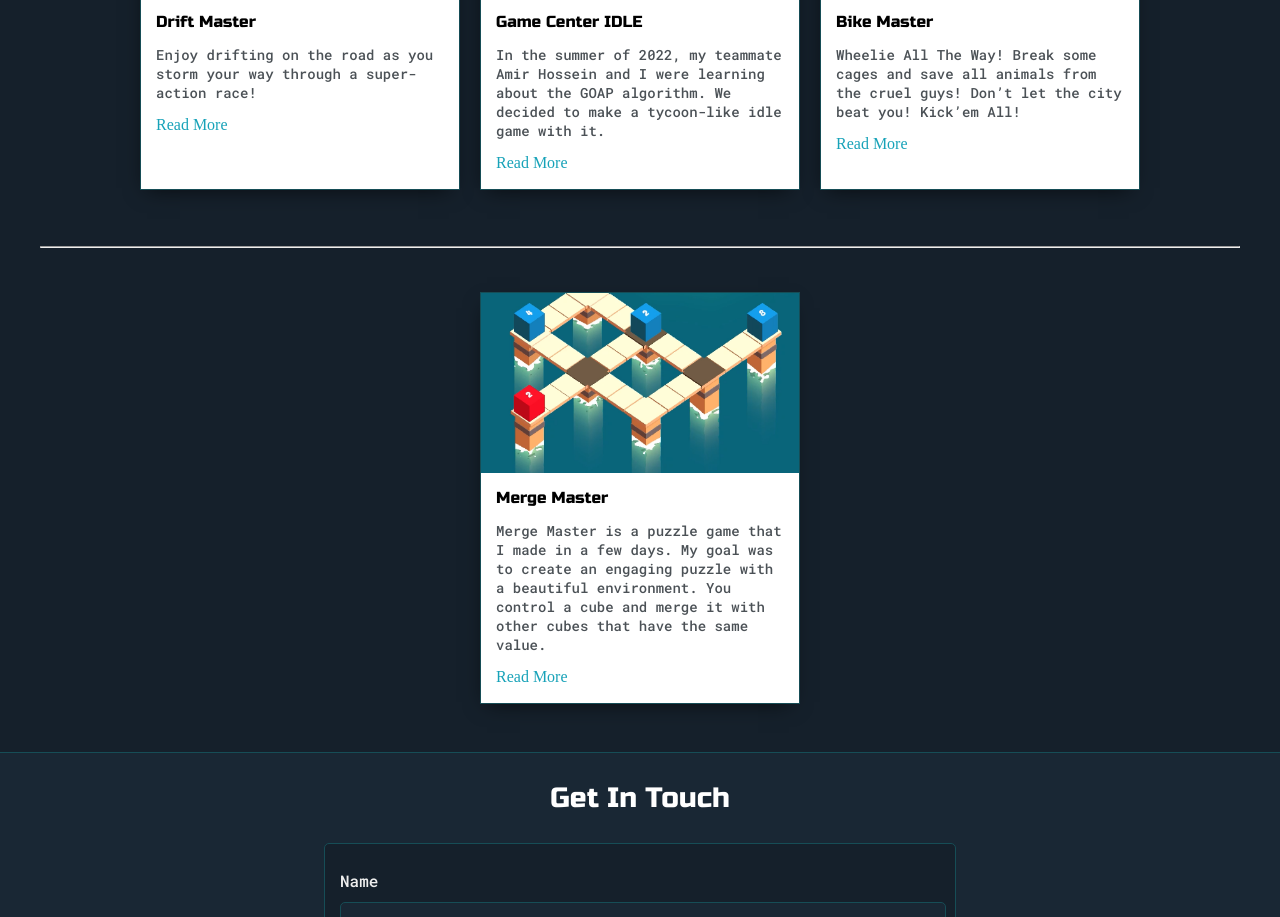
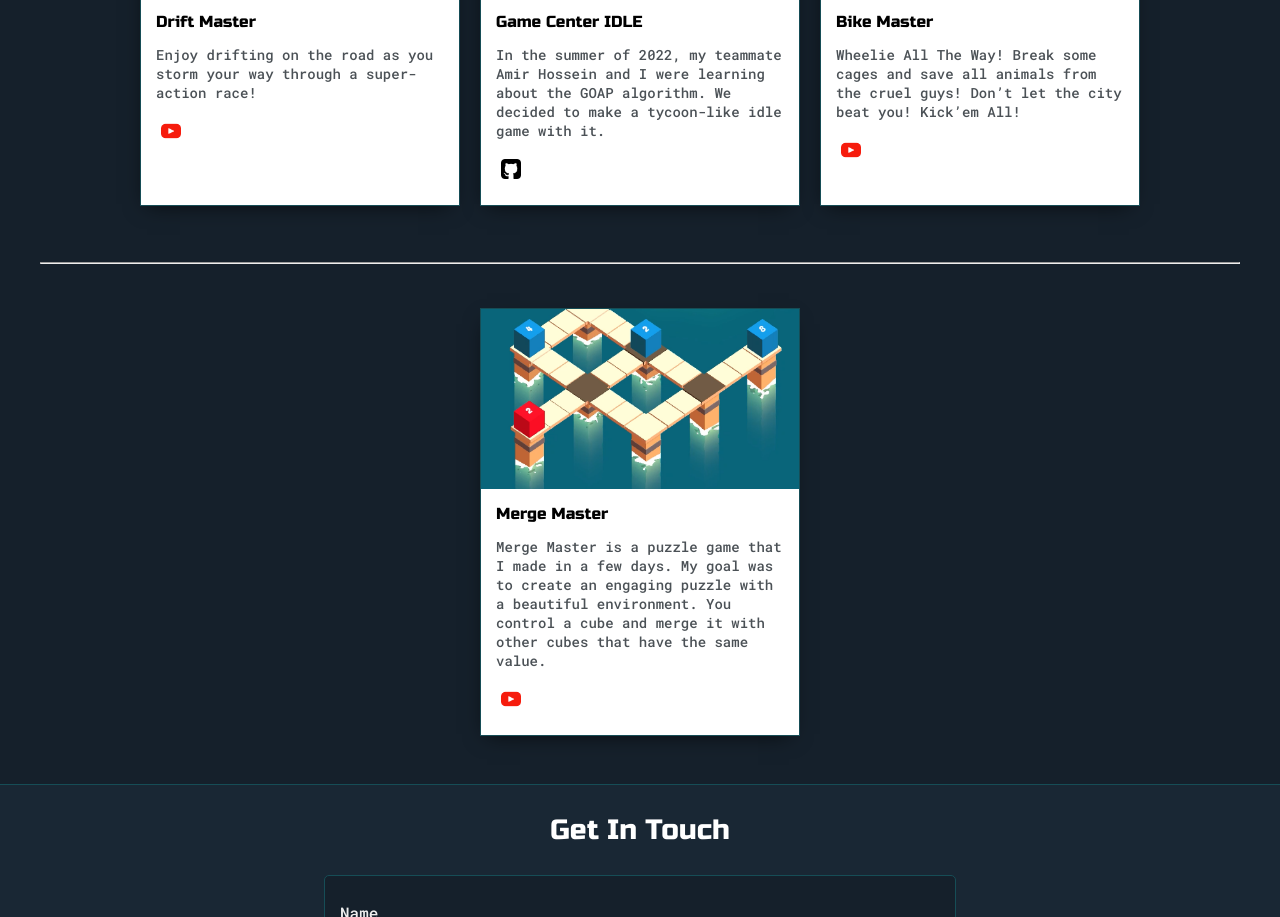
Before and after one commit to BehrouzGhamkhar/BehrouzGhamkhar.github.io, a plain HTML site: page index.html in a window 1280 px wide. Shown: the part 2175-3092 px from the top of the page. Drawn offline with Linux system fonts and the light colour scheme.

Commit message:
Video Address links are added to project section.

```diff
--- a/index.html
+++ b/index.html
@@ -33,7 +33,7 @@
 							<img class="icons" src="images/email.png">
 						</a>
 
-						<a target="_blank" href="https://www.youtube.com/@BehrouzGhamkhar">
+						<a target="_blank" href="https://www.youtube.com/@PeakyPieStudio">
 							<img class="icons" src="images/youtube.png">
 						</a>
 
@@ -225,7 +225,10 @@
 							<h6 class="post-title">Drift Master</h6>
 							<p class="post-intro">Enjoy drifting on the road as you storm your way through a
 								super-action race!</p>
-							<a href="post.html">Read More</a>
+							<!--<a href="post.html">Read More</a>-->
+							<a target="_blank" href="https://www.youtube.com/watch?v=3iqivFgb_wo">
+								<img class="icons" src="images/youtube_red.png">
+							</a>
 						</div>
 					</div>
 				</div>
@@ -236,7 +239,10 @@
 							<h6 class="post-title">Game Center IDLE</h6>
 							<p class="post-intro">In the summer of 2022, my teammate Amir Hossein and I were learning
 								about the GOAP algorithm. We decided to make a tycoon-like idle game with it. </p>
-							<a href="post.html">Read More</a>
+							<!--<a href="post.html">Read More</a>-->
+							<a target="_blank" href="https://gitlab.com/Behrouzgh78/gamecenter-idle">
+								<img class="icons" src="images/github.png">
+							</a>
 						</div>
 					</div>
 				</div>
@@ -248,7 +254,10 @@
 							<h6 class="post-title">Bike Master</h6>
 							<p class="post-intro">Wheelie All The Way! Break some cages and save all animals from the
 								cruel guys! Don’t let the city beat you! Kick’em All!</p>
-							<a href="post.html">Read More</a>
+							<!--<a href="post.html">Read More</a>-->
+							<a target="_blank" href="https://www.youtube.com/watch?v=z1ouIm01At0">
+								<img class="icons" src="images/youtube_red.png">
+							</a>
 						</div>
 					</div>
 				</div>
@@ -269,7 +278,10 @@
 							<p class="post-intro">Merge Master is a puzzle game that I made in a few days. My goal was
 								to create an engaging puzzle with a beautiful environment. You control a cube and merge
 								it with other cubes that have the same value.</p>
-							<a href="post.html">Read More</a>
+							<!--<a href="post.html">Read More</a>-->
+							<a target="_blank" href="https://www.youtube.com/watch?v=xq1smqIHT9k">
+								<img class="icons" src="images/youtube_red.png">
+							</a>
 						</div>
 					</div>
 				</div>
```
Also changed, not shown: images/github.png (added), images/youtube_red.png (added).
